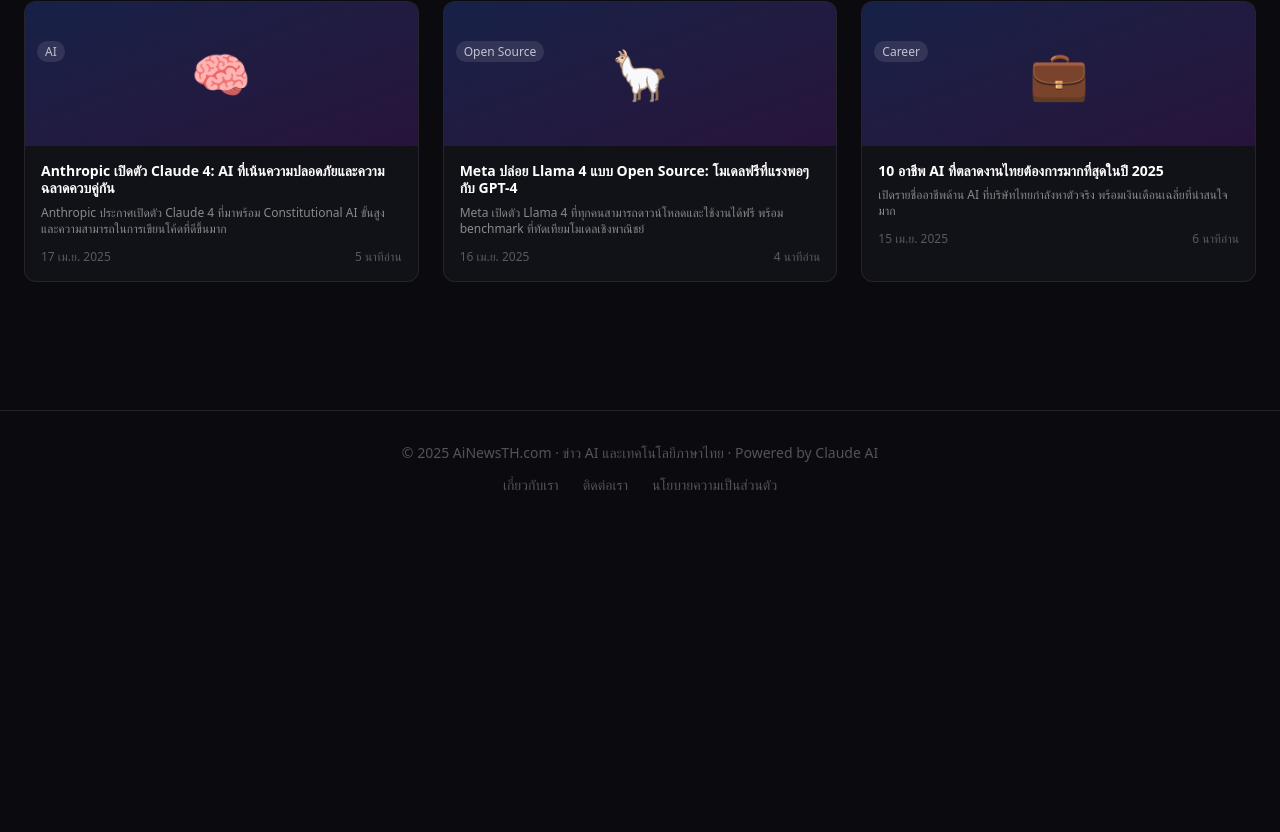
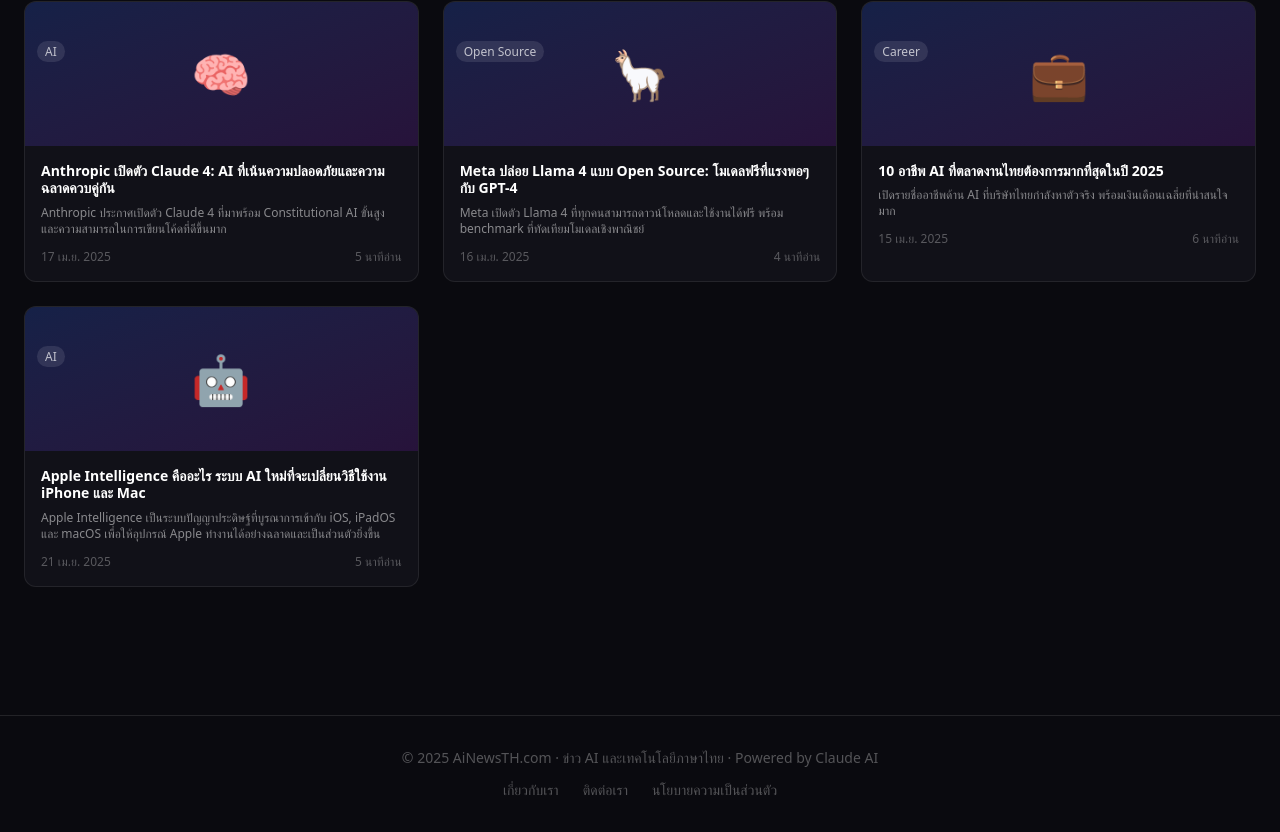
Before and after one commit to BorisutDev/ai-news-th, a Next.js app: page / in a window 1280 px wide. Shown: the part 871-1703 px from the top of the page. Before the commit the page ends 1398 px from the top, so only its background shows below. Built offline with nearby package versions, Linux system fonts and the light colour scheme.

Commit message:
add new articles

```diff
--- a/src/data/articles.ts
+++ b/src/data/articles.ts
@@ -87,5 +87,17 @@
     readTime: 6,
     emoji: "💼",
     author: "ทีมข่าว ThaiAITech"
-  }
+  },
+  {
+  slug: "apple-intelligence-คืออะไร",
+  title: "Apple Intelligence คืออะไร ระบบ AI ใหม่ที่จะเปลี่ยนวิธีใช้งาน iPhone และ Mac",
+  excerpt: "Apple Intelligence เป็นระบบปัญญาประดิษฐ์ที่บูรณาการเข้ากับ iOS, iPadOS และ macOS เพื่อให้อุปกรณ์ Apple ทำงานได้อย่างฉลาดและเป็นส่วนตัวยิ่งขึ้น",
+  content: "Apple Intelligence คือสาขาใหม่ของปัญญาประดิษฐ์ที่ Apple เปิดตัวครั้งแรกในปี 2024 ซึ่งออกแบบมาเพื่อทำให้ iPhone, iPad และ Mac มีความสามารถด้าน AI มากขึ้น\n\nลักษณะเด่นของ Apple Intelligence คือการประมวลผลเกิดขึ้นบนอุปกรณ์ (on-device processing) ซึ่งหมายความว่าข้อมูลส่วนใหญ่ของผู้ใช้จะไม่ต้องส่งไปยังเซิร์ฟเวอร์ของ Apple\n\nระบบนี้มีฟีเจอร์มากมาย เช่น Writing Tools, Genmoji, Image Playground และความสามารถใหม่ของ Siri ที่เข้าใจบริบทได้ดีขึ้น",
+  category: "AI",
+  date: "21 เม.ย. 2025",
+  readTime: 5,
+  emoji: "🤖",
+  author: "ทีมข่าว AiNewsTH"
+},
+
 ];
```
